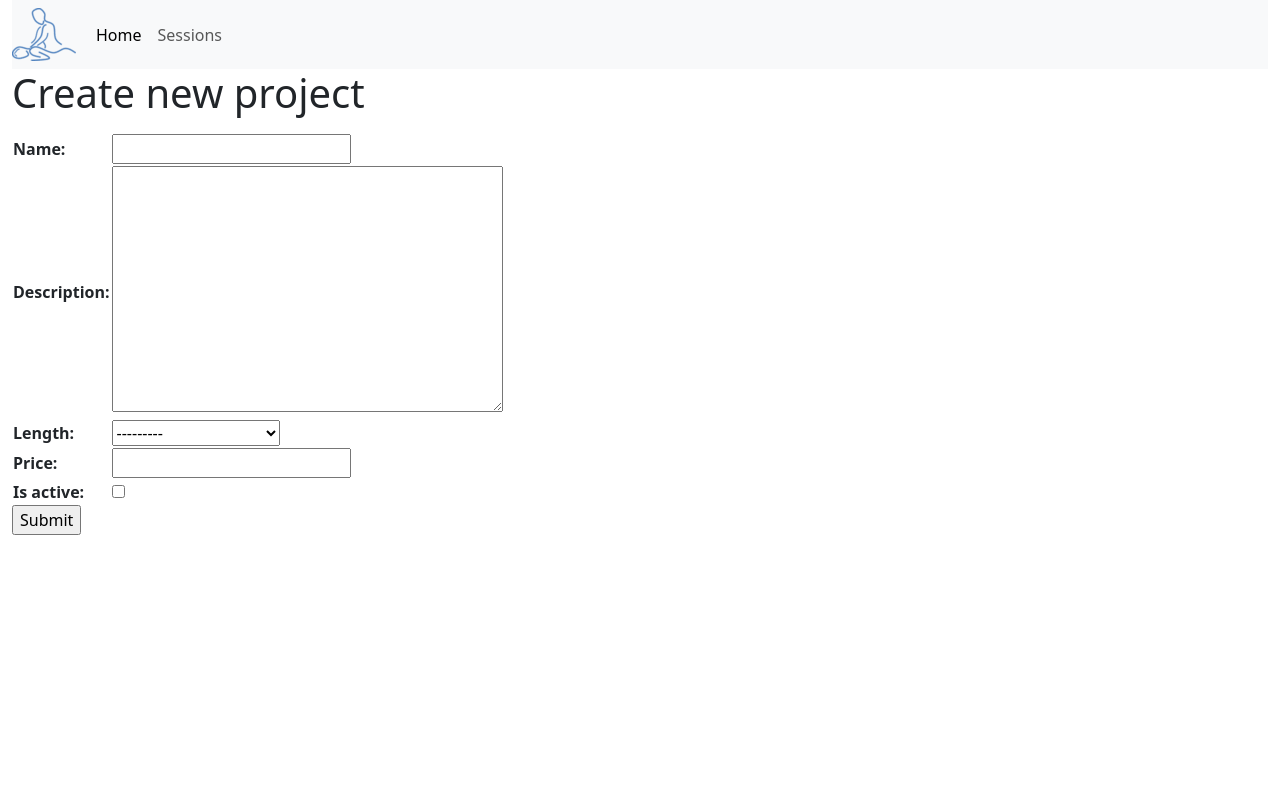
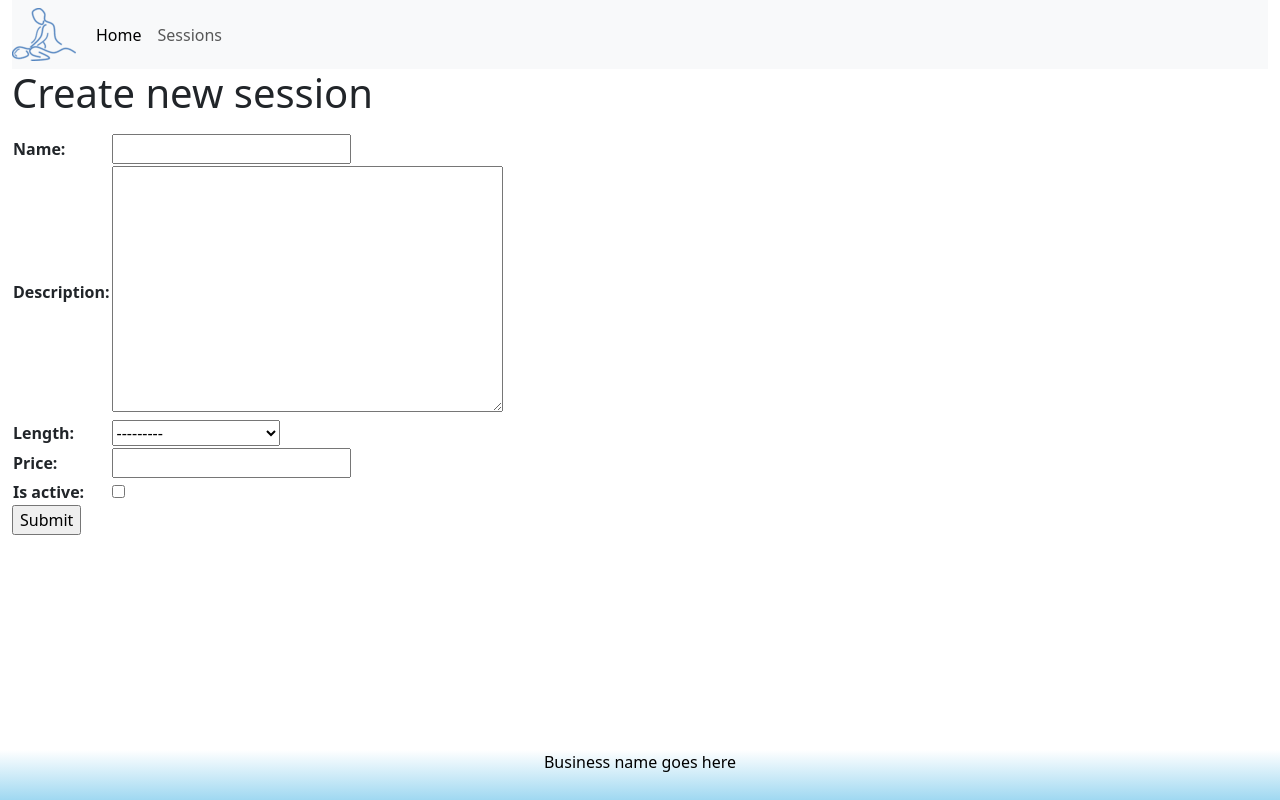
Before and after one commit to BreeKL/Business_app, a Django app: page /session/create/ in a window 1280 px wide. Run offline with Django 4.2, Linux system fonts and the light colour scheme.

Commit message:
Sprint finished, all features working correctly

```diff
--- a/business_app/templates/business_app/base_template.html
+++ b/business_app/templates/business_app/base_template.html
@@ -2,8 +2,24 @@
 
 <!DOCTYPE html>
 <html lang="en">
+
+<style>
+  .footer {
+     position: fixed;
+     left: 0;
+     bottom: 0;
+     width: 100%;
+     height: 50px;
+     {% comment %} background-image: url("static\images\free-website-background-01.jpg") {% endcomment %}
+     background: linear-gradient(#FFFFFF, #9FD8F1);
+     {% comment %} background-color: #9FD8F1; {% endcomment %}
+     color: black;
+     text-align: center;
+  }
+  </style>
+
  <head>
-   <title>UCCS CS Students</title>
+   <title>Massage Therapy</title>
    <meta charset="utf-8">
    <meta name="viewport" content="width=device-width, initial-scale=1">
    <title>Bootstrap demo</title>
@@ -15,9 +31,6 @@
 
      <!-- Navbar-->
      <nav class="navbar navbar-expand-sm bg-body-tertiary">
-        {% comment %} <div class="title">
-            <h1>Business logo goes here</h1>
-        </div> {% endcomment %}
        <img src="{% static 'images\massage_icon_small.png' %}">
        <div class="container-fluid">
          <button class="navbar-toggler" type="button" data-bs-toggle="collapse" data-bs-target="#navbarNavAltMarkup" aria-controls="navbarNavAltMarkup" aria-expanded="false" aria-label="Toggle navigation">
@@ -39,11 +52,16 @@
        </div>
      </nav>
 
-       <div class="col-sm-10">
-         <!-- add block content from html template -->
-         {% block content %}
-         {% endblock %}
-       </div>
+     <div class="col-sm-10">
+        <!-- add block content from html template -->
+        {% block content %}
+        {% endblock %}
+     </div>
+
+     <footer class="footer">
+      <div> Business name goes here </div>
+     </footer>
+
      </div>
    </div>
  </body>
--- a/business_app/templates/business_app/session_form.html
+++ b/business_app/templates/business_app/session_form.html
@@ -6,7 +6,7 @@
   {% if session.name %}
     <h1>Edit {{ session.name }}</h1>
   {% else %}
-    <h1>Create new project</h1>
+    <h1>Create new session</h1>
   {% endif %}
   <p> </p>
   {% comment %} {{form}} {% endcomment %}
--- a/business_app/templates/business_app/session_list.html
+++ b/business_app/templates/business_app/session_list.html
@@ -16,9 +16,9 @@ Session List
     {% for session in session_list %}
         <div class="session-list-group-item p-3 border">
             <ul>
-                <a href="{{ session.get_absolute_url }}">{{ session.name }}</a>
-                <a href="{% url 'update-session' session.id %}" class="btn btn-outline-warning" role="button">Update</a>
-                <a href="{% url 'delete-session' session.id %}" class="btn btn-outline-danger" role="button">Delete</a>
+                <a href="{{ session.get_absolute_url }}">{{ session.name }}</a>  ${{session.price}}
+                {% comment %} <a href="{% url 'update-session' session.id %}" class="btn btn-outline-warning" role="button">Update</a>
+                <a href="{% url 'delete-session' session.id %}" class="btn btn-outline-danger" role="button">Delete</a> {% endcomment %}
             </ul>
         </div>
     {% endfor %}
--- a/business_app/views.py
+++ b/business_app/views.py
@@ -18,15 +18,16 @@ def login(request):
     return render (HttpResponse, 'Login Page')
 
 
+# Views for CRUD pages
 class SessionListView(ListView):
     model = Session
 
 class SessionDetailView(DetailView):
     model = Session
 
-
 def CreateSession(request):
-
+    """CreateSession displays the form to add a new session
+    """
     form = SessionForm()
 
     if request.method == 'POST':
@@ -39,6 +40,8 @@ def CreateSession(request):
     return render(request, 'business_app/session_form.html', context)
 
 def UpdateSession(request, session_id):
+    """UpdateSession displays the form to edit an existing session
+    """
     session = Session.objects.get(id=session_id)
     form = SessionForm(instance=session)
 
@@ -52,6 +55,8 @@ def UpdateSession(request, session_id):
     return render(request, 'business_app/session_form.html', context)
 
 def DeleteSession(request, session_id):
+    """DeleteSession displays the form to delete an existing session
+    """
     session = Session.objects.get(id=session_id)
 
     if request.method == 'POST':
```
Also changed, not shown: business_app/templates/business_app/index.html (+7 -4 lines), business_app/templates/business_app/session_detail.html (+8 -1 lines), business_app/static/images/free-website-background-01.jpg (added).
